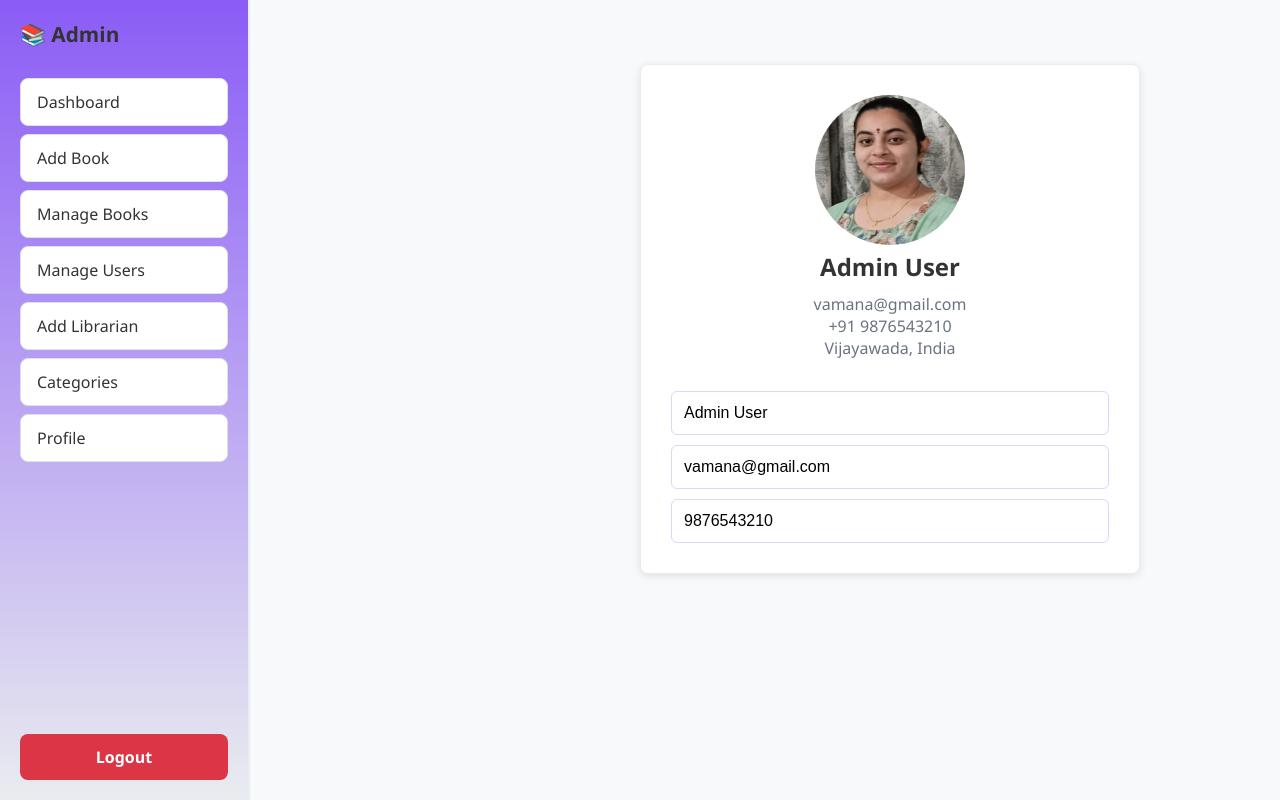
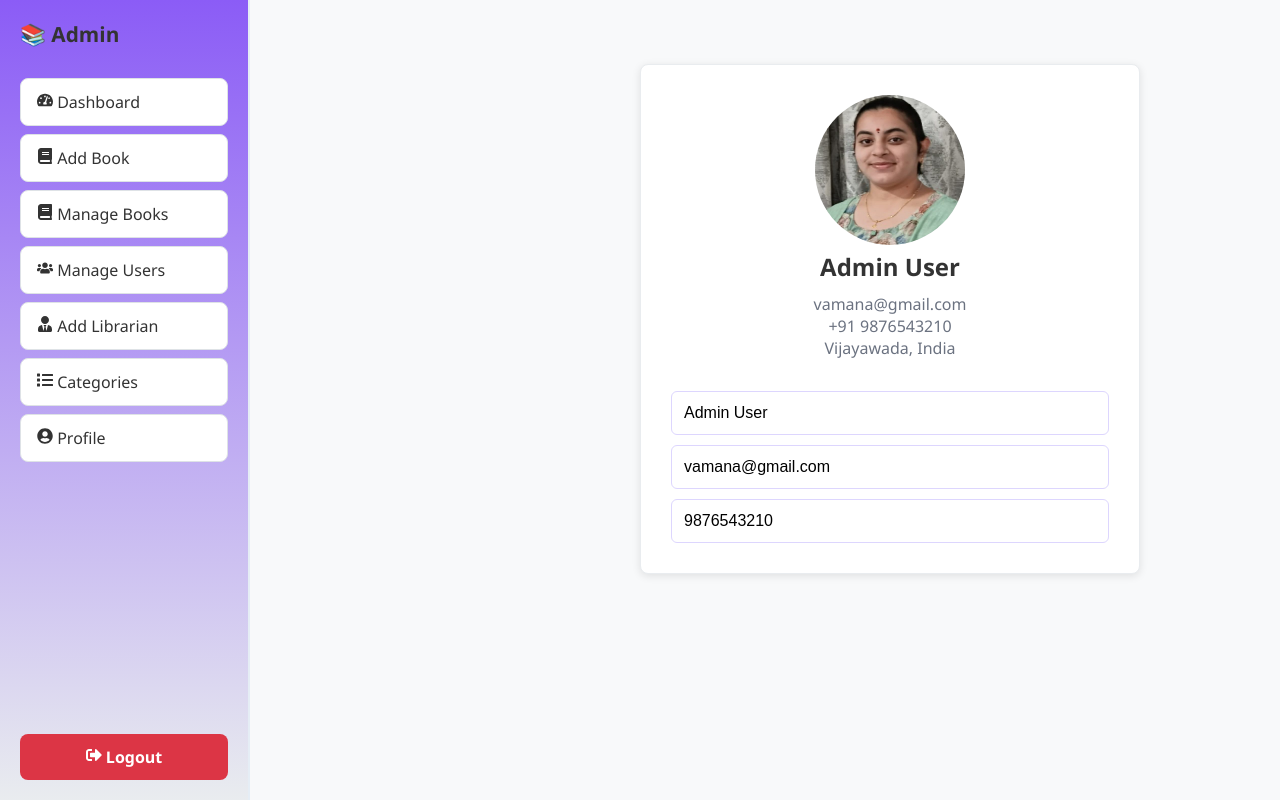
Before and after one commit to ChVSNagasri/DBEDBD, a React app: page /admin/profile in a window 1280 px wide. Built offline with nearby package versions, Linux system fonts and the light colour scheme; the HTML template or start-up script is replaced by a standard one.

Commit message:
modified sidebar

```diff
--- a/src/components/AdminSidebar.jsx
+++ b/src/components/AdminSidebar.jsx
@@ -1,5 +1,15 @@
-import { Link } from 'react-router-dom'
-import '../styles/sidebar.css'
+import { Link } from 'react-router-dom';
+import '../styles/sidebar.css';
+
+import {
+  FaTachometerAlt,
+  FaBook,
+  FaUsers,
+  FaUserTie,
+  FaList,
+  FaUserCircle,
+  FaSignOutAlt
+} from 'react-icons/fa';
 
 function AdminSidebar() {
   return (
@@ -7,18 +17,40 @@ function AdminSidebar() {
       <h2 className='logo'>📚 Admin</h2>
 
       <nav className='sidebar-nav'>
-        <Link to='/admin/dashboard' className='nav-link'>Dashboard</Link>
-        <Link to='/admin/add-book' className='nav-link'>Add Book</Link>
-        <Link to='/admin/manage-books' className='nav-link'>Manage Books</Link>
-        <Link to='/admin/manage-users' className='nav-link'>Manage Users</Link>
-        <Link to='/admin/add-librarian' className='nav-link'>Add Librarian</Link>
-        <Link to='/admin/categories' className='nav-link'>Categories</Link>
-        <Link to='/admin/profile' className='nav-link'>Profile</Link>
+        <Link to='/admin/dashboard' className='nav-link'>
+          <FaTachometerAlt className='icon' /> Dashboard
+        </Link>
+
+        <Link to='/admin/add-book' className='nav-link'>
+          <FaBook className='icon' /> Add Book
+        </Link>
+
+        <Link to='/admin/manage-books' className='nav-link'>
+          <FaBook className='icon' /> Manage Books
+        </Link>
+
+        <Link to='/admin/manage-users' className='nav-link'>
+          <FaUsers className='icon' /> Manage Users
+        </Link>
+
+        <Link to='/admin/add-librarian' className='nav-link'>
+          <FaUserTie className='icon' /> Add Librarian
+        </Link>
+
+        <Link to='/admin/categories' className='nav-link'>
+          <FaList className='icon' /> Categories
+        </Link>
+
+        <Link to='/admin/profile' className='nav-link'>
+          <FaUserCircle className='icon' /> Profile
+        </Link>
       </nav>
 
-      <Link to='/login' className='logout-link'>Logout</Link>
+      <Link to='/login' className='logout-link'>
+        <FaSignOutAlt className='icon' /> Logout
+      </Link>
     </div>
-  )
+  );
 }
 
-export default AdminSidebar
+export default AdminSidebar;
```
